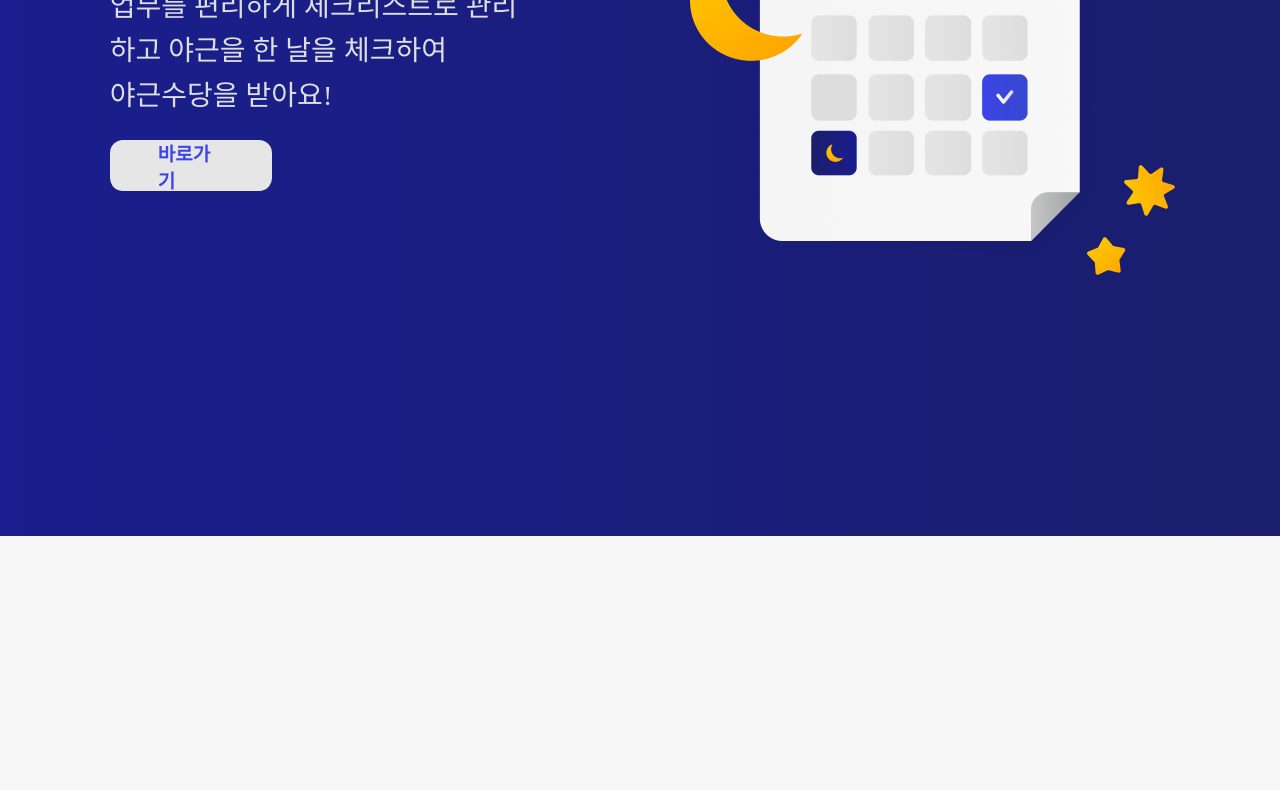
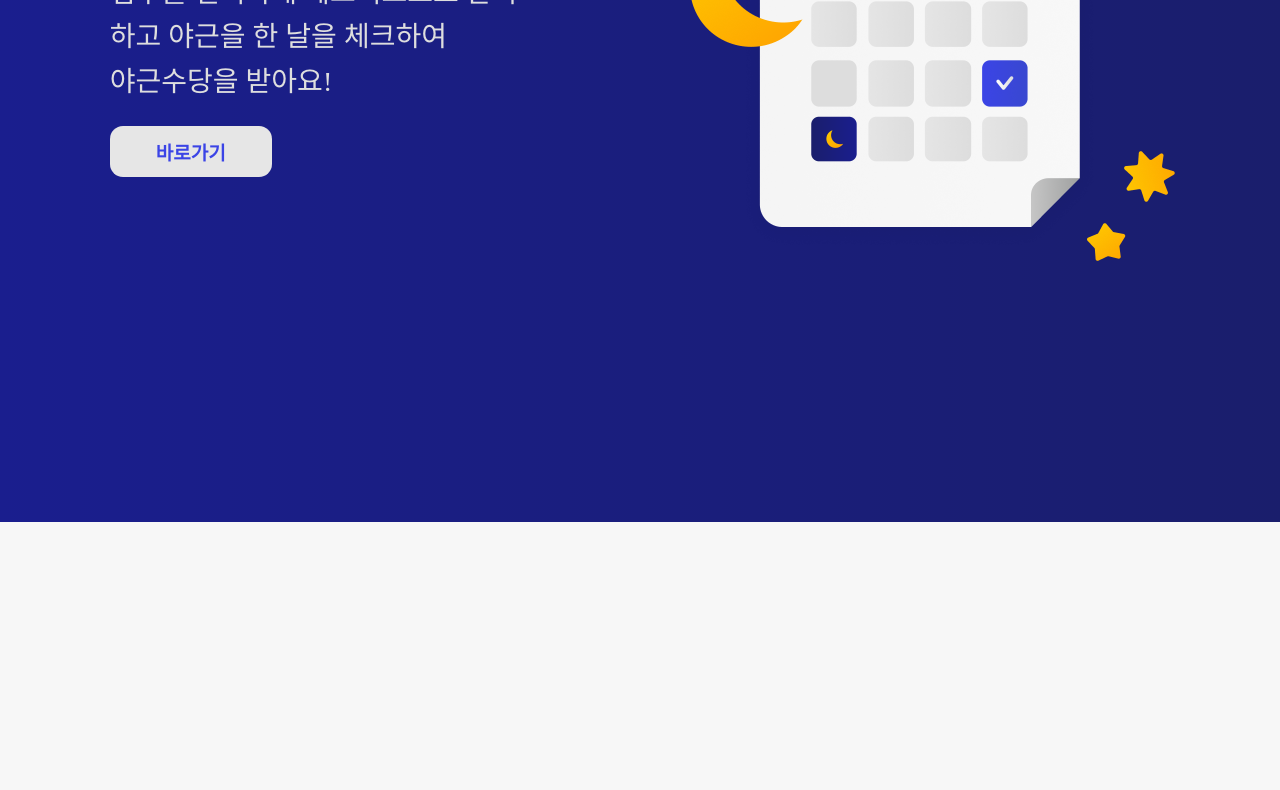
Before and after one commit to 2025Workly/Workly_Client, a Next.js app: page / in a window 1280 px wide. Shown: the part 1340-2130 px from the top of the page. Built offline with nearby package versions, Linux system fonts and the light colour scheme.

Commit message:
fix : 회원가입 된 후 로그인 페이지로 이동

```diff
--- a/src/app/components/Home/content-layout.tsx
+++ b/src/app/components/Home/content-layout.tsx
@@ -1,27 +1,35 @@
-'use client'
+"use client";
 import styles from "../../styles/Home/content.module.css";
 import Link from "next/link";
 import btnStyles from "../../styles/button-layout.module.css";
 import { useState, useEffect, useRef } from "react";
 
 interface ContentTitleProps {
-    title: string,
-    description: string
-    href: string,
-    titleColor: string,
-    btnFontColor: string,
-    btnBackground: string,
-    style?: React.CSSProperties,
+  title: string;
+  description: string;
+  href: string;
+  titleColor: string;
+  btnFontColor: string;
+  btnBackground: string;
+  style?: React.CSSProperties;
 }
 
-export default function Content({ title, href, description, style, titleColor, btnFontColor, btnBackground }: ContentTitleProps) {
-    const ref = useRef(null)
-    const [isVisible, setIsVisible] = useState(false)
+export default function Content({
+  title,
+  href,
+  description,
+  style,
+  titleColor,
+  btnFontColor,
+  btnBackground,
+}: ContentTitleProps) {
+  const ref = useRef(null);
+  const [isVisible, setIsVisible] = useState(false);
 
   useEffect(() => {
     const observer = new IntersectionObserver(
-            entries => {
-                entries.forEach(entry => {
+      (entries) => {
+        entries.forEach((entry) => {
           if (entry.isIntersecting) {
             setIsVisible(true);
             observer.unobserve(entry.target); // 한 번만 나타나게
@@ -34,18 +42,37 @@ export default function Content({ title, href, description, style, titleColor, b
     return () => observer.disconnect();
   }, []);
 
-
   return (
-        <div ref={ref}
-            className={`${styles.allContainer} ${styles.fadeInUp} ${isVisible ? styles.show : ""}`}>
+    <div
+      ref={ref}
+      className={`${styles.allContainer} ${styles.fadeInUp} ${
+        isVisible ? styles.show : ""
+      }`}
+    >
       <div className={styles.messageContainer}>
-                <h1 className={styles.title} style={{ color: titleColor }}>{title}</h1>
-                <p className={styles.description} style={{ ...style }}>{description}</p>
-                <Link href={href} className={btnStyles.GotoBtnContainer} style={{ backgroundColor: btnBackground }} >
+        <h1 className={styles.title} style={{ color: titleColor }}>
+          {title}
+        </h1>
+        <p className={styles.description} style={{ ...style }}>
+          {description}
+        </p>
+        <Link
+          href={href}
+          className={btnStyles.GotoBtnContainer}
+          style={{ backgroundColor: btnBackground }}
+        >
           <span
-                        style={{ color: btnFontColor, fontSize: "19px", fontWeight: 600 }}>바로가기</span>
+            style={{
+              color: btnFontColor,
+              fontSize: "19px",
+              fontWeight: 600,
+              whiteSpace: "nowrap",
+            }}
+          >
+            바로가기
+          </span>
         </Link>
       </div>
     </div>
-    )
+  );
 }
--- a/src/app/loginPage/page.tsx
+++ b/src/app/loginPage/page.tsx
@@ -22,7 +22,8 @@ export default function Login() {
     });
 
     const data = await response.json();
-
+    console.log("확인", userId);
+    console.log("확인", pass);
     if (response.ok) {
       // 로그인 성공 시 JWT 토큰 저장
       localStorage.setItem("token", data.token);
--- a/src/app/styles/nav-bar.module.css
+++ b/src/app/styles/nav-bar.module.css
@@ -14,6 +14,7 @@
 
 .ul {
     display: flex;
+    white-space: nowrap;
     gap: 60px;
 }
 
```
Also changed, not shown: src/app/components/mypage/profile-card-layout.tsx (+17 -12 lines), src/app/join/page.tsx (+7 -2 lines). Lines whose indentation alone changed are shown as unchanged.
